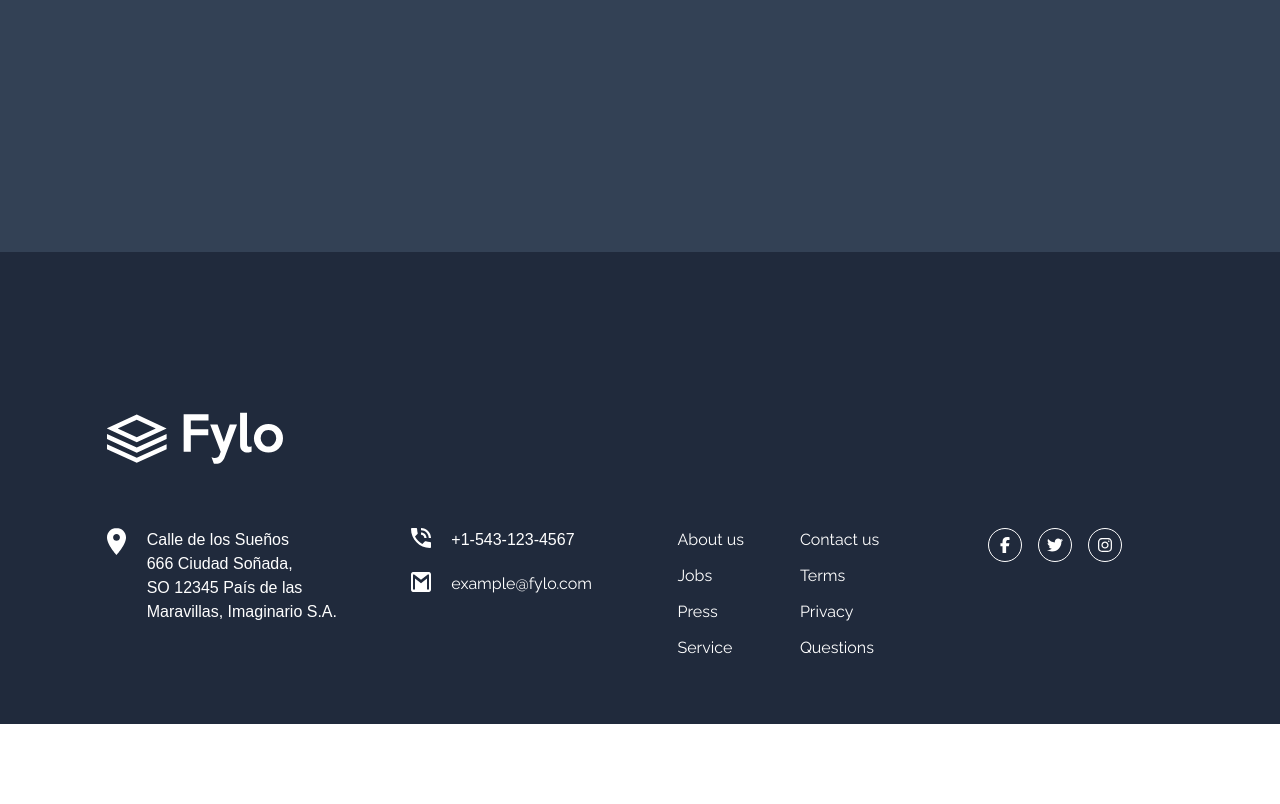
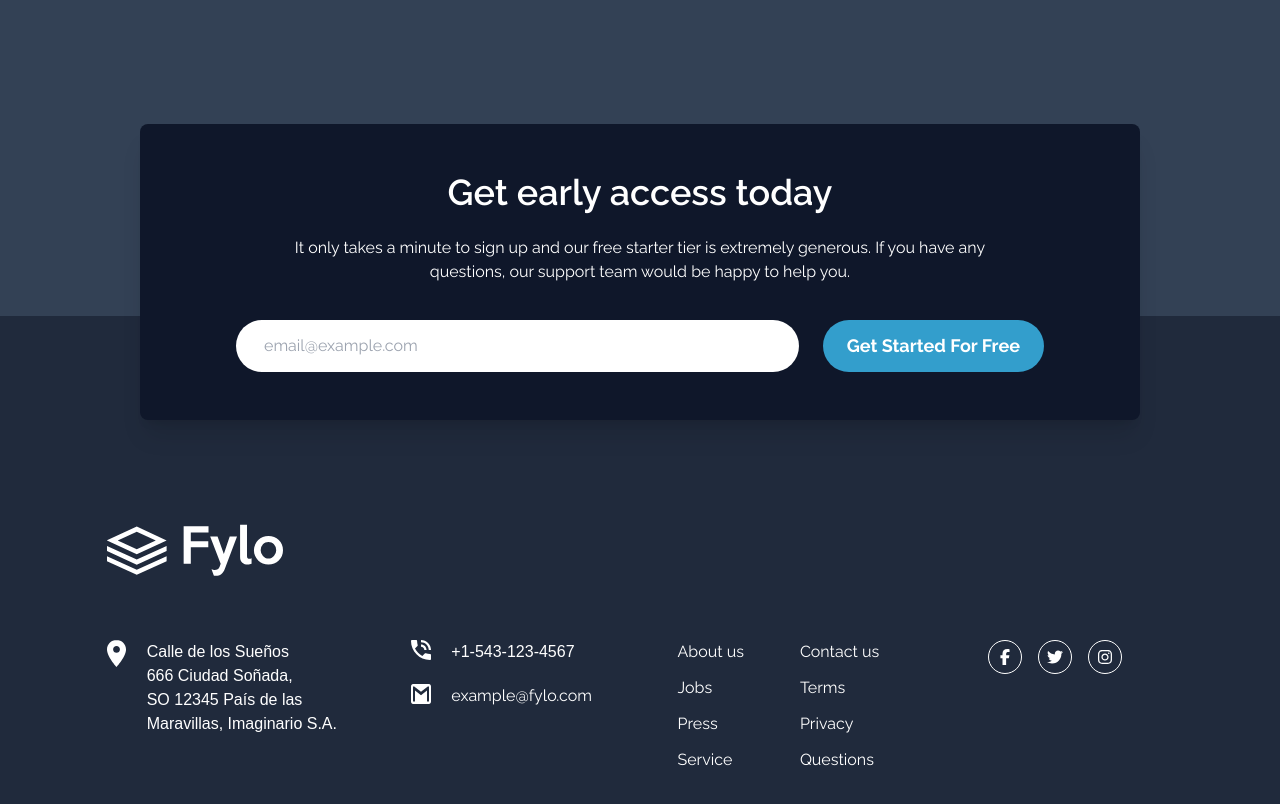
Before and after one commit to Nekolas777/Fylo-landingPage, a React (Vite) app: page / in a window 1280 px wide. Shown: the part 2720-3524 px from the top of the page. Before the commit the page ends 3444 px from the top, so only its background shows below. Built offline with nearby package versions, Linux system fonts and the light colour scheme.

Commit message:
feature: contact email added

```diff
--- a/src/components/Contact.jsx
+++ b/src/components/Contact.jsx
@@ -1,22 +1,22 @@
 
 export const Contact = () => {
 
-  return (
-    <section className="bg-transparent py-20 hidden" id="contact">
-        <div className="container-section border-[1px] border-purple-500 px-40">
-            <div className="h-full text-primary text-center font-raleway bg-slate-800 rounded-lg p-10 flex flex-col
-                px-24 shadow-xl">
-                <h1 className="text-4xl text-wrap text-primary font-semibold leading-snug">Get Early access today</h1>
-                <p className="text-wrap mt-6 mb-9">It only takes a minute to sign up and our free starter tier is extremely
-                    generous. If you have any questions, our support team would be happy to help you.</p>
-                <div className="flex flex-row gap-5">
-                    <input className="rounded-full p-2 py-4 flex-1 indent-5 text-slate-950"
-                        type="email" placeholder="email@example.com"/>
-                    <button className="rounded-full bg-cta px-6">Get Started For Free</button>
+    return (
+        <section className="relative w-11/12 max-w-[1000px] mx-auto">
+            <div className="absolute z-40 px-0 -translate-y-72 md:-translate-y-48">
+                <div className="text-primary text-center font-raleway
+                bg-slate-900 rounded-lg py-12 flex flex-col px-8 md:px-10 lg:px-24 shadow-xl">
+                    <h1 className="text-2xl md:text-4xl text-pretty text-primary font-semibold leading-snug">Get early access today</h1>
+                    <p className="text-pretty mt-6 mb-9 px-0 xl:px-8">It only takes a minute to sign up and our free starter tier is extremely
+                        generous. If you have any questions, our support team would be happy to help you.</p>
+                    <div className="flex flex-col md:flex-row gap-6">
+                        <input className="rounded-full p-2 py-3 flex-1 indent-5 text-slate-950"
+                            type="email" placeholder="email@example.com" />
+                        <button className="text-lg font-bold rounded-full bg-cta px-6 py-3">Get Started For Free</button>
+                    </div>
                 </div>
             </div>
-        </div>
-    </section>
-  )
+        </section>
+    )
 
 }
--- a/src/components/Footer.jsx
+++ b/src/components/Footer.jsx
@@ -12,7 +12,7 @@ const hoverBgCyan = "hover:bg-cta duration-200 transition-all ease-linear"
 export const Footer = () => {
 
     return (
-        <footer className="bg-testimonials pt-40 pb-16" id="footer">
+        <footer className="bg-testimonials pt-52 pb-16" id="footer">
             <div className="container-footer">
                 <img className="min-w-36 mb-16" src={Favicon} />
                 <div className="text-primary font-raleway grid grid-auto-rows grid-cols-1 gap-10
--- a/src/components/Testimonials.jsx
+++ b/src/components/Testimonials.jsx
@@ -3,12 +3,10 @@ import ProfileTwo from "../assets/images/profile-2.jpg";
 import ProfileThree from "../assets/images/profile-3.jpg";
 import QuoteImage from "../assets/images/bg-quotes.png";
 
-/* grid-rows-1 grid-cols-3 gap-10 px-3 */
-
 export const Testimonials = () => {
 
     return (
-        <section className="bg-slate-700 pt-20 pb-96">
+        <section className="bg-slate-700 pt-36 pb-96">
             <div className="relative container-section">
                 <div className="relative font-raleway text-primary text-wrap grid grid-rows-3 grid-cols-1 gap-10 px-0
                     md:grid-rows-1 md:grid-cols-3 md:gap-5 lg:gap-10 lg:px-3">
```
